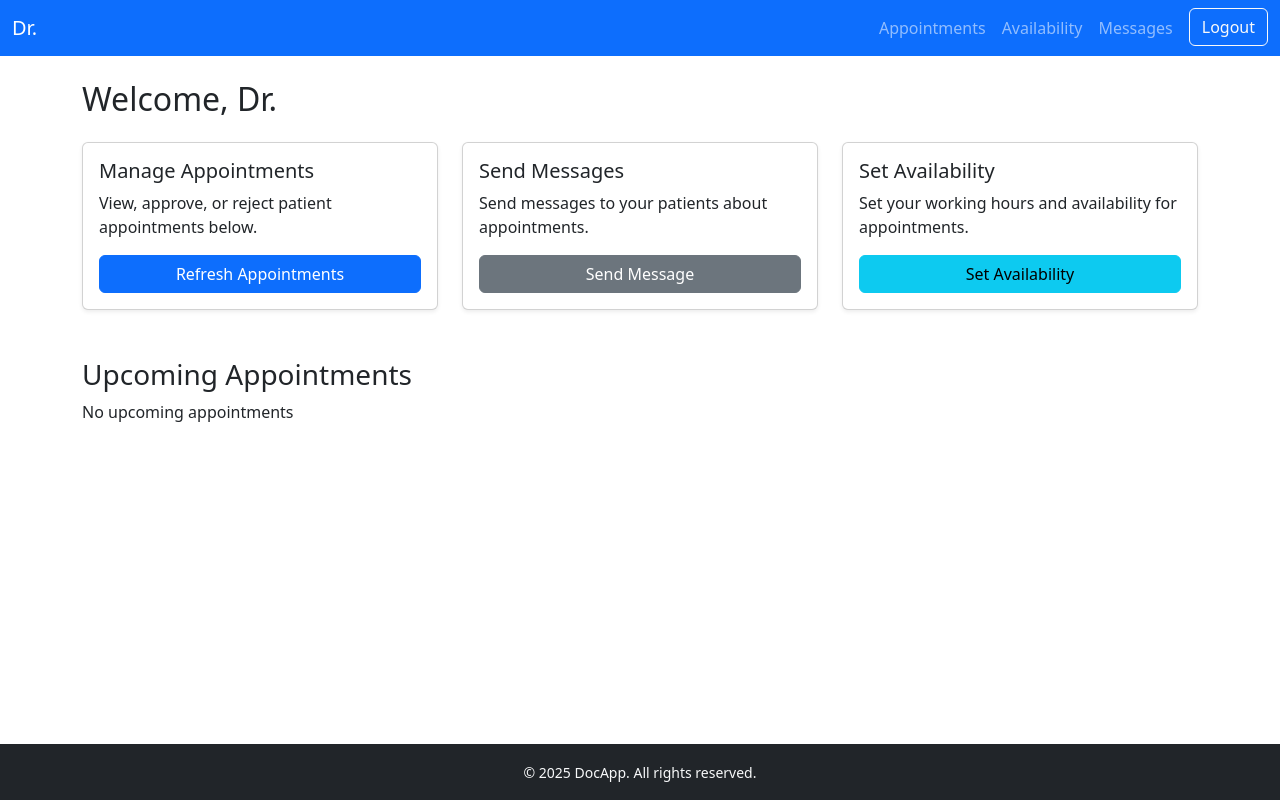
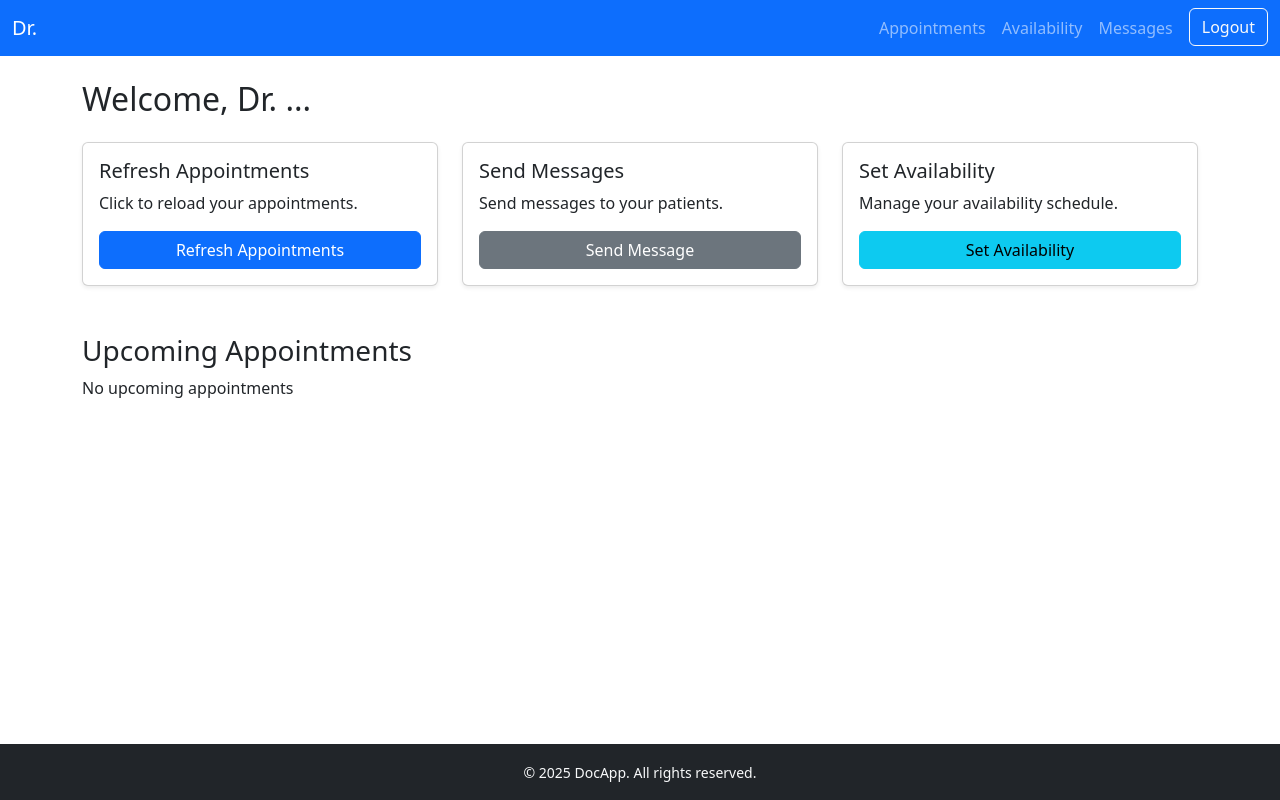
Before and after one commit to itfunda123/Doctor-Appointment-System, a React (Create React App) app in the folder frontend/: page /doctor-dashboard in a window 1280 px wide. Built offline with nearby package versions, Linux system fonts and the light colour scheme.

Commit message:
more fix

```diff
--- a/frontend/src/pages/DoctorDashboard.js
+++ b/frontend/src/pages/DoctorDashboard.js
@@ -1,67 +1,81 @@
-import React, { useEffect, useState, useCallback } from 'react';
+import React, { useEffect, useState } from 'react';
 import DoctorNavbar from '../components/DoctorNavbar';
 import { Card, Button } from 'react-bootstrap';
+import { Link } from 'react-router-dom';
 import SendMessage from '../components/SendMessage';
 
 function DoctorDashboard() {
-  const user = JSON.parse(localStorage.getItem('user'));
   const [appointments, setAppointments] = useState([]);
+  const [user, setUser] = useState(null);
 
-  const fetchAppointments = useCallback(async () => {
+  useEffect(() => {
+    // Load doctor user from localStorage
+    const storedUser = localStorage.getItem('user');
+    if (storedUser) {
+      try {
+        const parsedUser = JSON.parse(storedUser);
+        console.log('Doctor loaded from localStorage:', parsedUser);
+        setUser(parsedUser);
+        if (parsedUser._id) {
+          fetchAppointments(parsedUser._id);
+        }
+      } catch (err) {
+        console.error('Error parsing user from localStorage:', err);
+      }
+    }
+  }, []);
+
+  const fetchAppointments = async (doctorId) => {
     try {
-      const response = await fetch(`/api/appointments/doctor/${user?._id}`);
+      console.log('Fetching appointments for doctor ID:', doctorId);
+      const response = await fetch(`/api/appointments/doctor/${doctorId}`);
+      if (!response.ok) {
+        throw new Error(`Server error: ${response.status}`);
+      }
       const data = await response.json();
+      console.log('Appointments fetched:', data);
       setAppointments(data);
     } catch (error) {
       console.error('Error fetching appointments:', error);
+      setAppointments([]);
     }
-  }, [user]);
+  };
 
-  useEffect(() => {
+  const handleRefresh = () => {
     if (user?._id) {
-      fetchAppointments();
+      fetchAppointments(user._id);
     }
-  }, [user, fetchAppointments]);
+  };
 
   return (
     <>
       <DoctorNavbar user={user} />
 
       <div className="container mt-4">
-        <h2 className="mb-4">Welcome, Dr. {user?.name}</h2>
+        <h2 className="mb-4">Welcome, Dr. {user?.name || '...'}</h2>
 
         <div className="row">
-          {/* Manage Appointments Card */}
           <div className="col-md-4 mb-4">
             <Card className="shadow-sm">
               <Card.Body>
-                <Card.Title>Manage Appointments</Card.Title>
-                <Card.Text>View, approve, or reject patient appointments below.</Card.Text>
-                <Button
-                  variant="primary"
-                  className="w-100"
-                  onClick={fetchAppointments}
-                >
+                <Card.Title>Refresh Appointments</Card.Title>
+                <Card.Text>Click to reload your appointments.</Card.Text>
+                <Button variant="primary" className="w-100" onClick={handleRefresh}>
                   Refresh Appointments
                 </Button>
               </Card.Body>
             </Card>
           </div>
 
-          {/* Send Message Info Card */}
           <div className="col-md-4 mb-4">
             <Card className="shadow-sm">
               <Card.Body>
                 <Card.Title>Send Messages</Card.Title>
-                <Card.Text>Send messages to your patients about appointments.</Card.Text>
+                <Card.Text>Send messages to your patients.</Card.Text>
                 <Button
                   variant="secondary"
                   className="w-100"
-                  onClick={() =>
-                    alert(
-                      'Please select a patient from the appointments below to send a message.'
-                    )
-                  }
+                  onClick={() => alert('Select a patient from appointments to message.')}
                 >
                   Send Message
                 </Button>
@@ -69,27 +83,22 @@ function DoctorDashboard() {
             </Card>
           </div>
 
-          {/* Set Availability Card */}
           <div className="col-md-4 mb-4">
             <Card className="shadow-sm">
               <Card.Body>
                 <Card.Title>Set Availability</Card.Title>
-                <Card.Text>
-                  Set your working hours and availability for appointments.
-                </Card.Text>
-                <Button
-                  variant="info"
-                  className="w-100"
-                  href="/availability"
-                >
-                  Set Availability
-                </Button>
+                <Card.Text>Manage your availability schedule.</Card.Text>
+                <Link to="/availability">
+                  <Button variant="info" className="w-100">
+                    Set Availability
+                  </Button>
+                </Link>
               </Card.Body>
             </Card>
           </div>
         </div>
 
-        {/* Display Upcoming Appointments */}
+        {/* Display Appointments */}
         <h3 className="mt-4">Upcoming Appointments</h3>
         <div className="row">
           {appointments.length > 0 ? (
```
